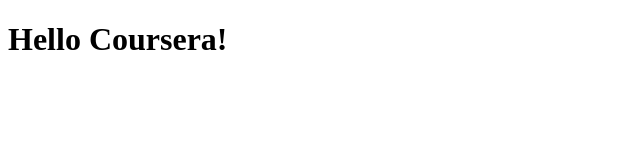
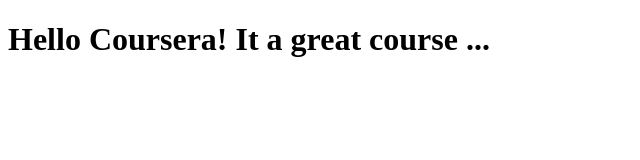
Before and after one commit to amk147/coursera-test, a plain HTML site: page site/index.html in a window 1280 px wide. Shown: the whole page, without its empty margins (0-640 px from the left). Drawn offline with Linux system fonts and the light colour scheme.

Commit message:
small text addition

```diff
--- a/site/index.html
+++ b/site/index.html
@@ -6,6 +6,6 @@
 	<title>Hello Coursera</title>
 </head>
 <body>
-<h1>Hello Coursera!</h1>
+<h1>Hello Coursera! It a great course ...</h1>
 </body>
 </html>
```
